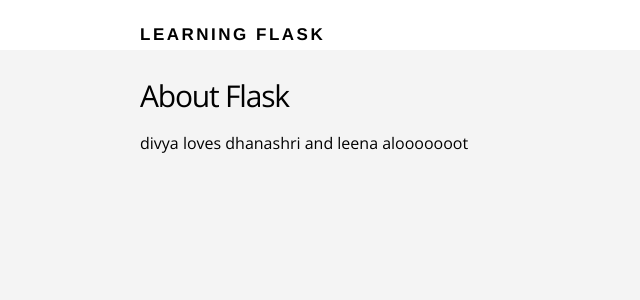
After one commit to Alisha-dhawan/FlaskFirstProject, a Flask app: page /about in a window 1280 px wide. The commit adds this page. Shown: the top 300 px of the page, without its empty margins (0-640 px from the left). Run offline with Flask 2, Linux system fonts and the light colour scheme.

Commit message:
added aboutpage

```diff
--- a/routes.py
+++ b/routes.py
@@ -6,5 +6,8 @@
 def index():
     return render_template("index.html")
 
+@app.route("/about")
+def about():
+    return render_template("about.html")
 if __name__=="__main__":
     app.run(debug=True)
--- /dev/null
+++ b/templates/about.html
@@ -0,0 +1,10 @@
+{% extends "Layout.html" %}
+{% block content %}
+<main class="about-section">
+    <div class="container">
+        <h2>About Flask</h2>
+        <p>divya loves dhanashri and leena alooooooot</p>
+    </div>
+</main>
+
+{% endblock %}
--- a/templates/index.html
+++ b/templates/index.html
@@ -7,7 +7,7 @@
         <div class="section-content">
         <h2>Discover places near you.</h2>
         <a href="#" class="btn-primary">Sign up</a>
-        <a href="#" class="btn-secondary">Learn more</a>
+        <a href="{{url_for('about')}}" class="btn-secondary">Learn more</a>
       </div>
 
       <div class="section-device">
```
